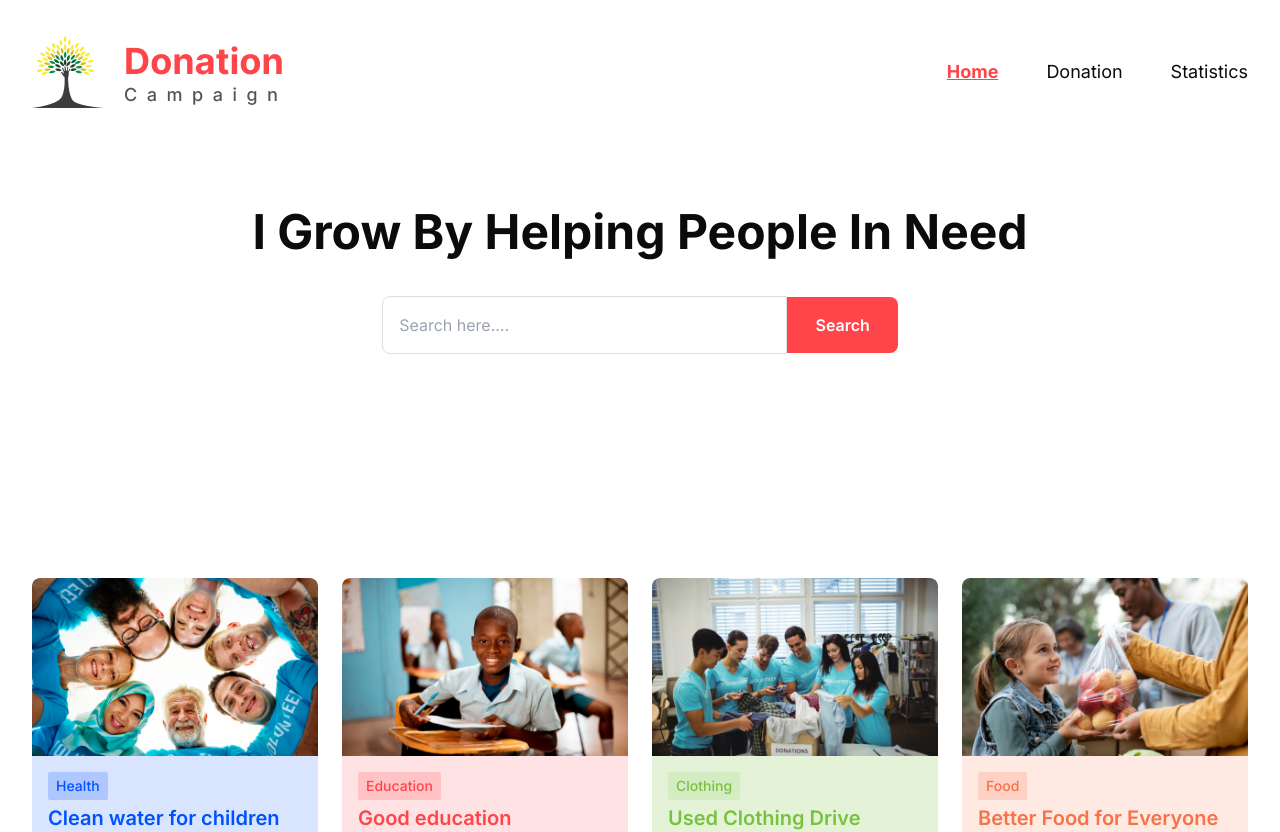
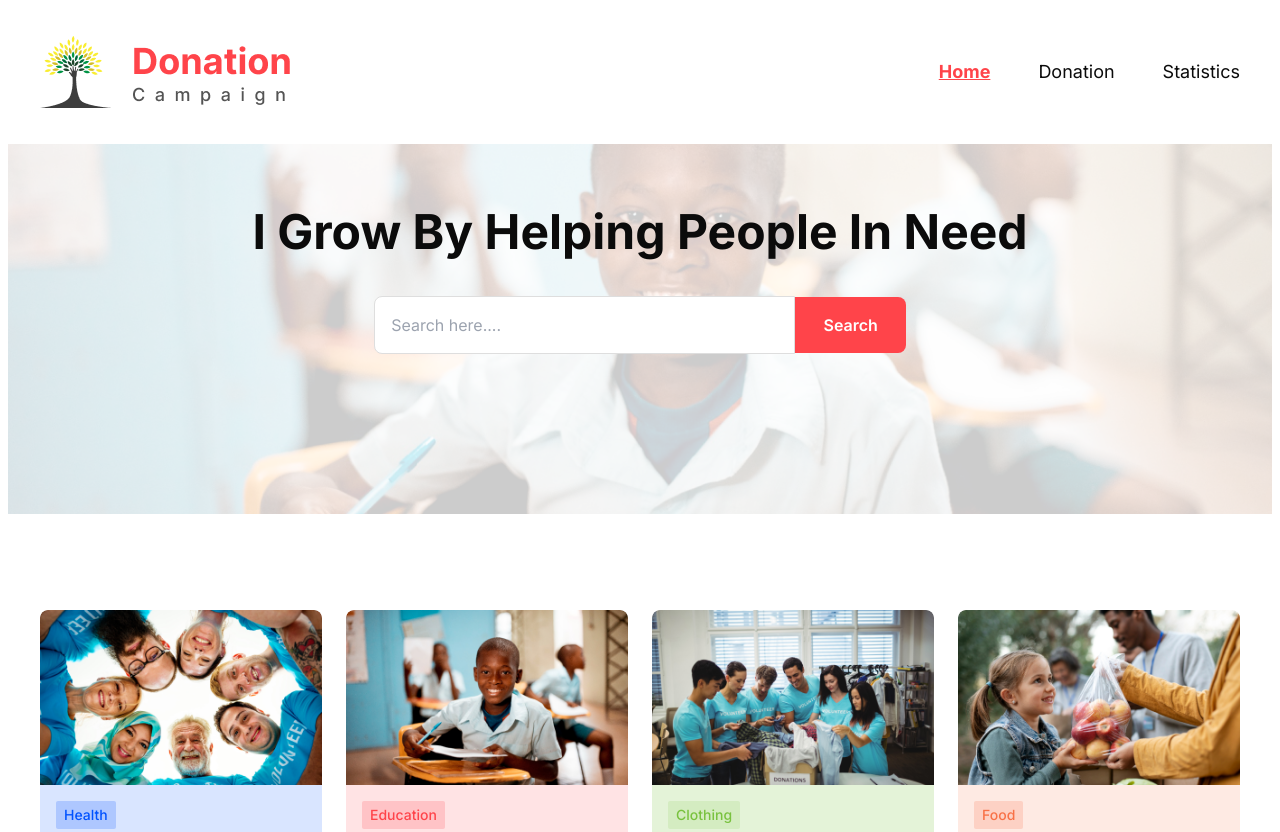
Before and after one commit to FAHIM-33/A8-Donation-canpaign, a React (Vite) app: page / in a window 1280 px wide. Shown: the top 832 px of the page. Built offline with nearby package versions, Linux system fonts and the light colour scheme.

Commit message:
Added bannerBG

```diff
--- a/src/Components/Cards/Cardsss.jsx
+++ b/src/Components/Cards/Cardsss.jsx
@@ -9,7 +9,7 @@ const Cardsss = () => {
             .then(data => setDonatesss(data))
     }, [])
     return (
-        <div className="grid grid-cols-4 gap-6 justify-center">
+        <div className="grid grid-cols-4 gap-6 justify-center px-8">
             {
                 donatesss.map(donate => <Card
                     key={donate.id}
--- a/src/Components/Navbar/Nav.jsx
+++ b/src/Components/Navbar/Nav.jsx
@@ -2,7 +2,7 @@ import { NavLink } from "react-router-dom";
 
 const Nav = () => {
     return (
-        <div className="flex justify-between py-9 items-center">
+        <div className="flex justify-between py-9 items-center px-8">
             <div><img src="/Logo.png" alt="" /></div>
             <div className="flex gap-12 w-fit text-regular text-lg">
                 <NavLink to="/">Home</NavLink>
--- a/src/MainLayout/MainLayout.jsx
+++ b/src/MainLayout/MainLayout.jsx
@@ -3,7 +3,7 @@ import Nav from "../Components/Navbar/Nav";
 
 const MainLayout = () => {
     return (
-        <div className="max-w-[1600px] mx-auto px-2 lg:px-8">
+        <div className="max-w-[1600px] mx-auto px-2 mb-48">
             <Nav></Nav>
             <Outlet></Outlet>
         </div>
--- a/src/Pages/Home/Banner.jsx
+++ b/src/Pages/Home/Banner.jsx
@@ -1,7 +1,7 @@
-
+import './banner.css'
 const Banner = () => {
     return (
-        <div className="pb-32 pt-16 mb-24">
+        <div className="banner pb-40 pt-16 mb-24">
             <h1 className="text-5xl font-bold text-regular text-center">I Grow By Helping People In Need</h1>
             <section className="flex justify-center items-center mt-10">
                 <input className="w-4/12 py-4 rounded-l-lg px-4 outline-none border border-[#DEDEDE]" type="text" placeholder="Search here...."/>
--- /dev/null
+++ b/src/Pages/Home/banner.css
@@ -0,0 +1,18 @@
+.banner{
+    position: relative;
+}
+.banner::before{
+    content: '';
+    background-image: url('/banner.png');
+    background-position: center;
+    background-size: cover;
+    position: absolute;
+    top: 0;
+    bottom: 0;
+    left: 0;
+    right: 0;
+    opacity: 0.2;
+
+    z-index: -1;
+
+}
```
Also changed, not shown: public/banner.png (renamed from public/Rectangle 4288.png).
